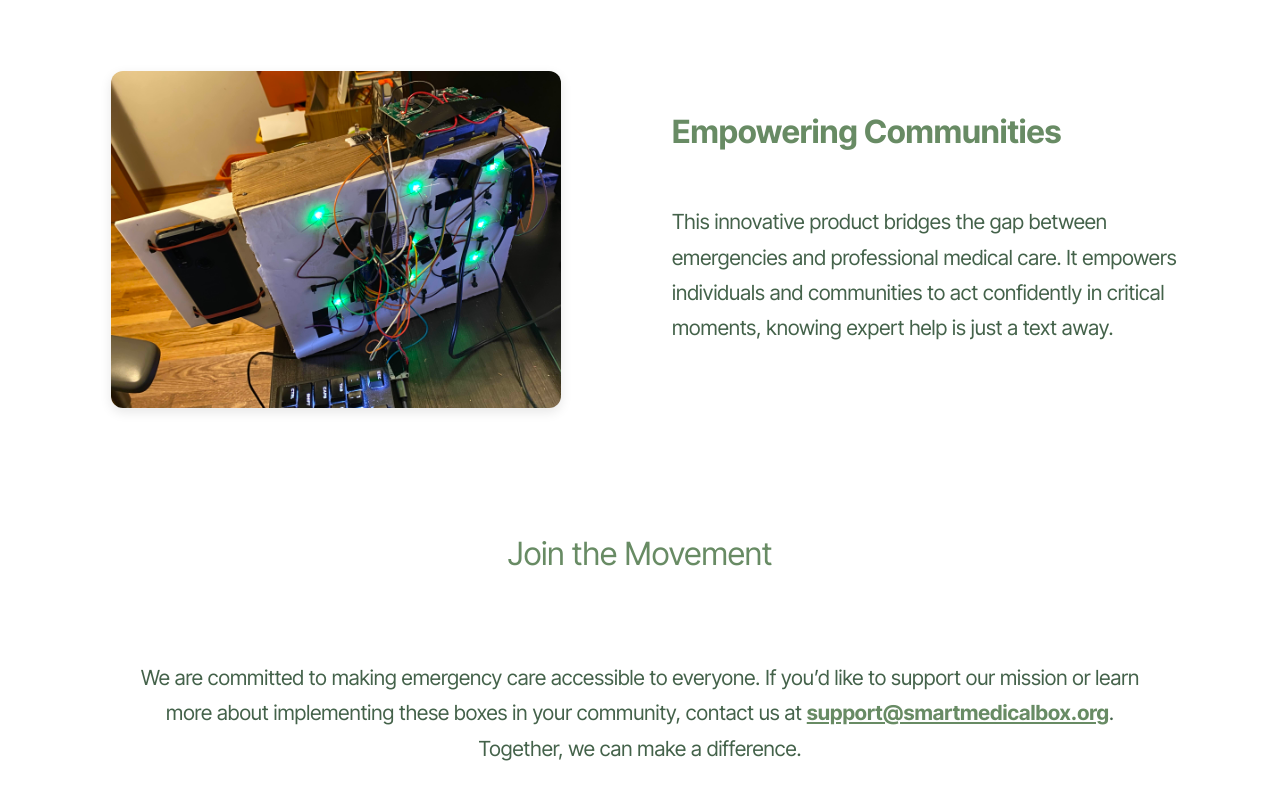
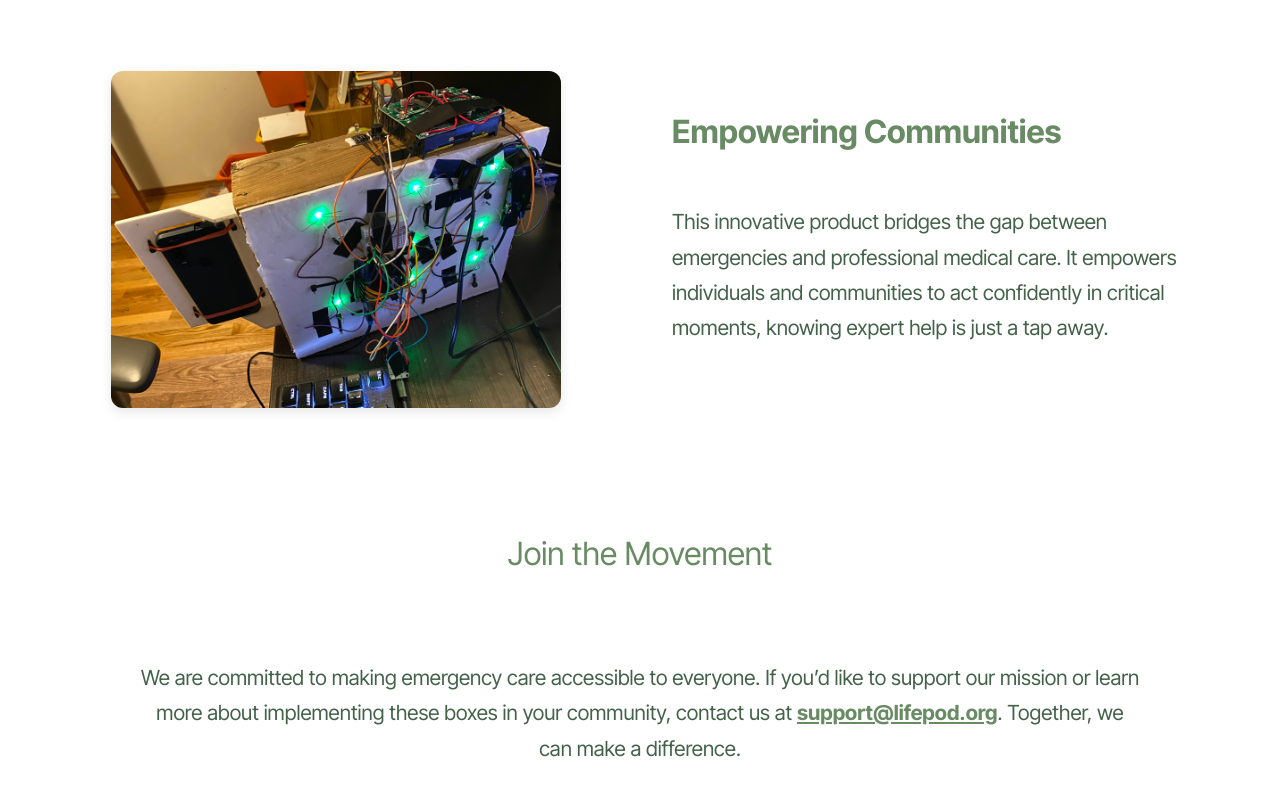
Before and after one commit to Flaryiest/LifePod, a React (Vite) app in the folder frontend/: page / in a window 1280 px wide. Shown: the part 2074-2874 px from the top of the page. Built offline with nearby package versions, Linux system fonts and the light colour scheme.

Commit message:
Update index.jsx

```diff
--- a/frontend/src/pages/index.jsx
+++ b/frontend/src/pages/index.jsx
@@ -89,7 +89,7 @@ function IndexPage() {
                             emergencies and professional medical care. It
                             empowers individuals and communities to act
                             confidently in critical moments, knowing expert help
-                            is just a text away.
+                            is just a tap away.
                         </div>
                     </div>
                 </div>
@@ -109,9 +109,9 @@ function IndexPage() {
                             community, contact us at{' '}
                             <a
                                 className="aqua bold"
-                                href="mailto: support@smartmedicalbox.org"
+                                href="mailto: support@lifepod.org"
                             >
-                                support@smartmedicalbox.org
+                                support@lifepod.org
                             </a>
                             . Together, we can make a difference.
                         </div>
```
